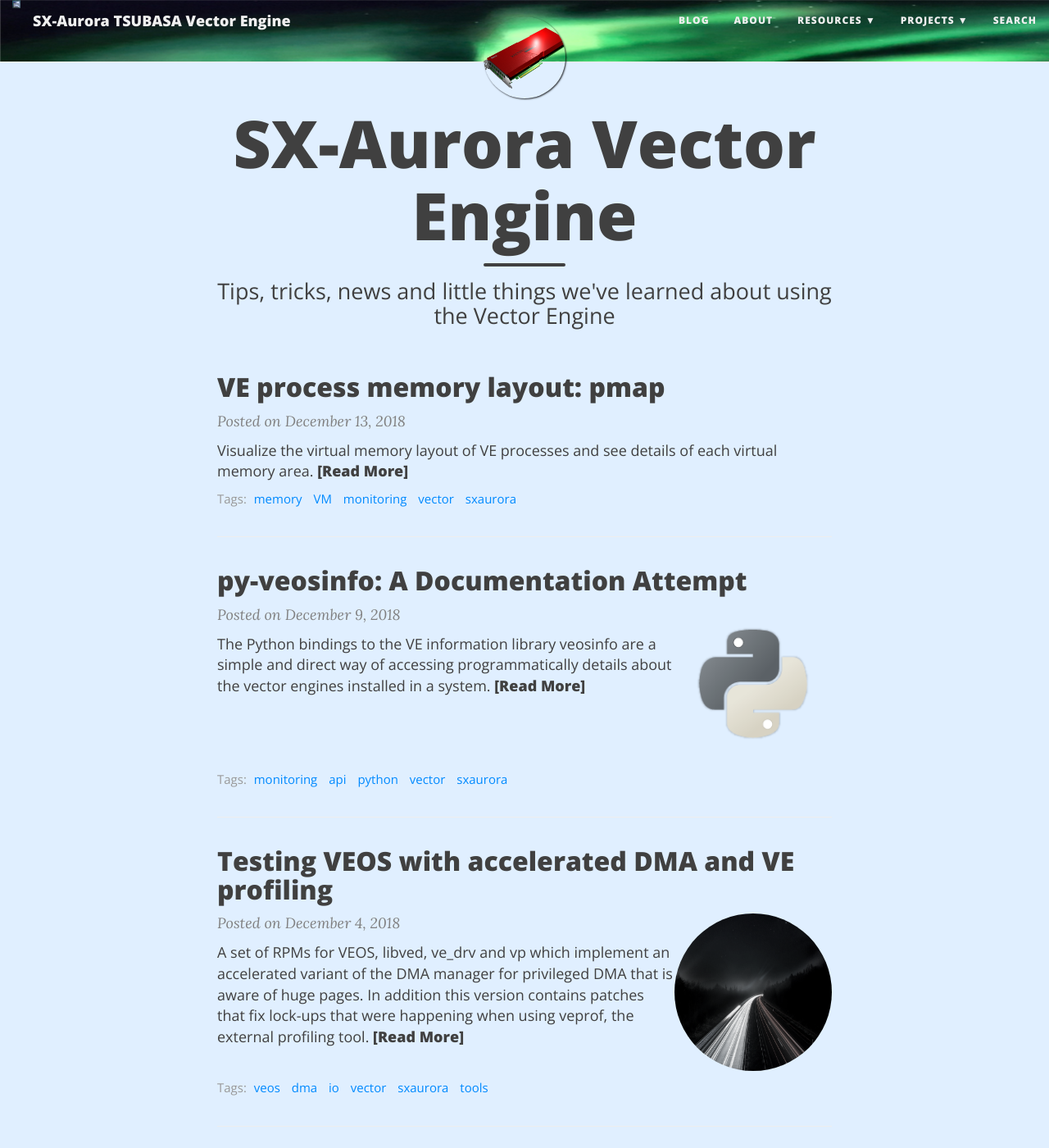
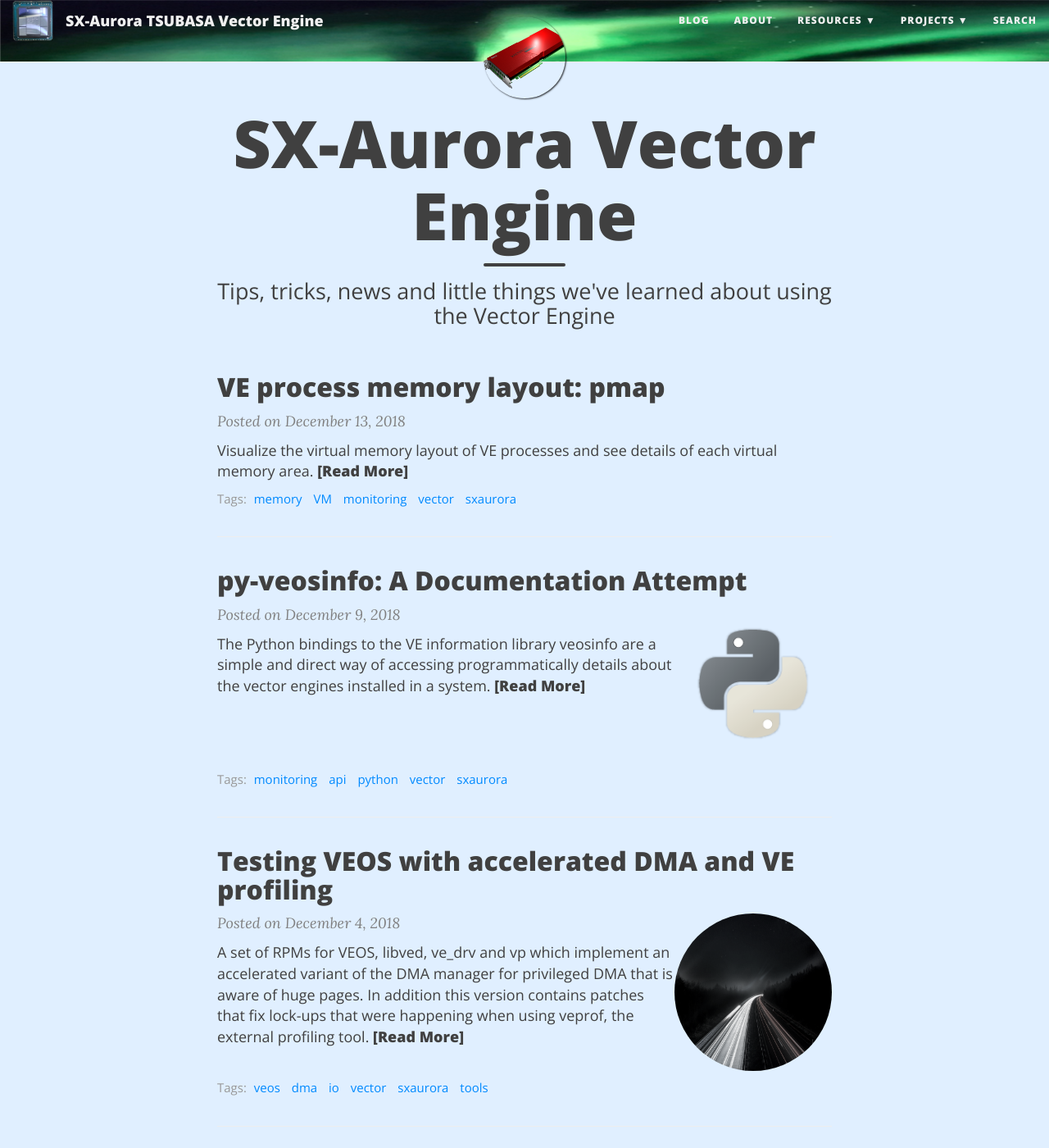
Before and after one commit to SX-Aurora/SX-Aurora.github.io, a Jekyll site: the page built from index.html, in a window 1280 px wide and 1400 px high. Shown: the whole window at 82% size. Built offline with Jekyll 4.4.1, drawn with Linux system fonts in a browser that asks for light colours; nearby versions of some CDN libraries; the list of posts is cut into pages by our own code.

Commit message:
Image height for non-mobile screens should not be 10px. Rather 50.

```diff
--- a/css/main.css
+++ b/css/main.css
@@ -160,7 +160,7 @@
 }
 @media only screen and (min-width: 366px) {
     .navbar-custom .navbar-brand-logo img {
-        height: 10px;
+        height: 50px;
         -webkit-transition: height .5s ease-in-out;
         -moz-transition: height .5s ease-in-out;
         transition: height .5s ease-in-out;
```
